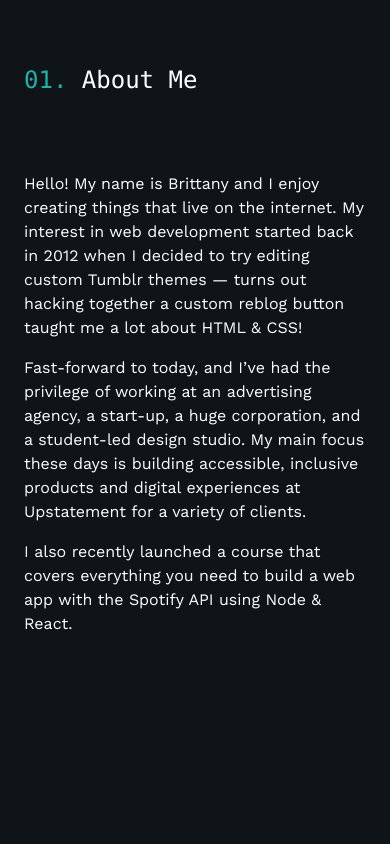
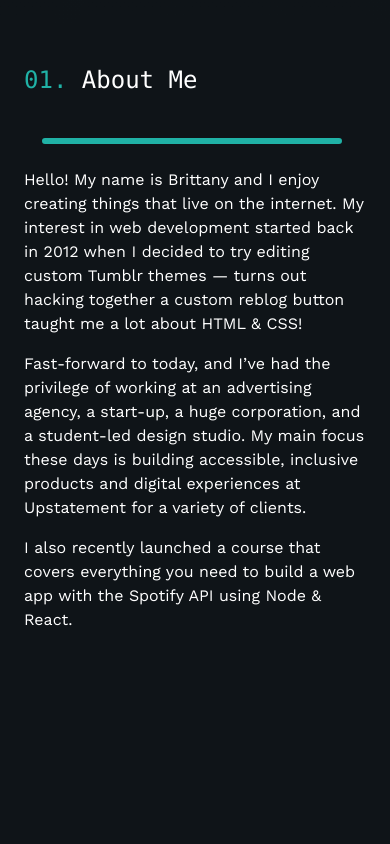
Before and after one commit to danieltroy092/portfolio, a React (Vite) app: page / in a window 390 px wide. Shown: the part 820-1664 px from the top of the page. Built offline with nearby package versions, Linux system fonts and the light colour scheme.

Commit message:
added styling and hover effects on some sections, also started rework for project teasers

```diff
--- a/src/index.css
+++ b/src/index.css
@@ -19,6 +19,7 @@
   --color-muted-foreground: #7a8491;
 
   --radius: 0.75rem;
+  --radius-small: 0.25rem;
 
   --color-highlight: #f5a623;
   --color-surface: #1a2329;
@@ -103,7 +104,6 @@
   }
 
   .profile-image {
-    display: block;
     max-width: 300px;
     max-height: 300px;
     background-size: cover;
@@ -112,6 +112,37 @@
     background-image: url("profile-photo.png");
     background-color: var(--color-primary);
     background-blend-mode: luminosity;
+    border-radius: var(--radius-small);
+    transition: all 250ms ease;
+
+    &:hover {
+      background-blend-mode: normal;
+      transform: translate(-6px, -6px);
+    }
+  }
+
+  .profile-image--accent {
+    inset: 0;
+    z-index: -2;
+    border: 3px solid var(--color-primary);
+    position: absolute;
+    transform: translate(18px, 18px);
+    max-width: 300px;
+    max-height: 300px;
+    border-radius: var(--radius-small);
+    transition: all 250ms ease;
+  }
+
+  .profile-image:hover + .profile-image--accent {
+    transform: translate(22px, 22px);
+  }
+
+  .project-image {
+    grid-area: 1/1/-1/8;
+  }
+
+  .project-content {
+    grid-area: 1/7/-1/-1;
   }
 }
 
--- a/src/sections/About.jsx
+++ b/src/sections/About.jsx
@@ -1,6 +1,6 @@
 export const About = () => {
   return (
-    <section className="profile-content relative container 2xl:w-1/2 m-auto px-6 py-4">
+    <section className="profile-content relative container 2xl:w-3/5 m-auto px-6 py-4">
       <h2 class="py-6 text-2xl font-mono">
         <span>
           <a id="about" className="text-primary">
@@ -9,9 +9,9 @@ export const About = () => {
         </span>{" "}
         About Me
       </h2>
-      <div className="profile-text flex flex-col-reverse xl:flex-row gap-5 container">
+      <div className="profile-text flex flex-col-reverse xl:flex-row gap-12 container">
         <div className="xl:w-1/2">
-          <p className="mt-8">
+          <p>
             Hello! My name is Brittany and I enjoy creating things that live on
             the internet. My interest in web development started back in 2012
             when I decided to try editing custom Tumblr themes — turns out
@@ -32,8 +32,9 @@ export const About = () => {
             build a web app with the Spotify API using Node & React.
           </p>
         </div>
-        <div className="profile-image--outer relative xl:w-1/2 overflow-hidden">
-          <span className="profile-image size-full"></span>
+        <div className="relative xl:w-1/2 ">
+          <span className="profile-image block relative size-full"></span>
+          <span className="profile-image--accent"></span>
         </div>
       </div>
     </section>
--- a/src/sections/Contact.jsx
+++ b/src/sections/Contact.jsx
@@ -117,7 +117,7 @@ export const Contact = () => {
           </p>
         </div>
 
-        <div className="grid lg:grid-cols-2 gap-12 max-w-5xl mx-auto">
+        <div className="grid lg:grid-cols-2 gap-12 max-w-6xl mx-auto">
           <div className="glass p-8 rounded-3xl border border-primary/30">
             <form className="form space-y-6" onSubmit={handleSubmit}>
               <div className="form-group">
--- a/src/sections/Experience.jsx
+++ b/src/sections/Experience.jsx
@@ -14,7 +14,7 @@ const expData = [
 
 export const Experience = () => {
   return (
-    <section className="about-content container relative lg:w-4/5 2xl:w-1/2 m-auto px-4 py-4 mt-48">
+    <section className="about-content container relative lg:w-4/5 2xl:w-3/5 m-auto px-4 py-4 mt-48">
       <h2 class="text-2xl">
         <span className="font-mono text-primary">
           {" "}
--- a/src/sections/Hero.jsx
+++ b/src/sections/Hero.jsx
@@ -28,7 +28,7 @@ export const Hero = () => {
       </div>
 
       {/** Content */}
-      <div className="hero-content relative container m-auto px-6 py-6 2xl:w-1/2">
+      <div className="hero-content relative container m-auto px-6 py-6 2xl:w-3/5">
         <h1 className="text-primary text-xl font-mono">Hi, my name is</h1>
         <h2 className="text-6xl mt-6 font-semibold">Daniel Troy Ong</h2>
         <p className="text-6xl mt-6 font-semibold">
--- a/src/sections/Projects.jsx
+++ b/src/sections/Projects.jsx
@@ -29,9 +29,11 @@ const projectsData = [
   },
 ];
 
+// skills-content relative container md:w-4/5 2xl:w-2/5 m-auto px-6 py-4 mt-48
+
 export const Projects = () => {
   return (
-    <section className="skills-content relative container md:w-4/5 2xl:w-2/5 m-auto px-6 py-4 mt-48">
+    <section className="skills-content relative container 2xl:w-1/2 m-auto px-6 py-4 mt-48">
       <h2 class="text-2xl">
         <span className="font-mono text-primary">
           {" "}
@@ -43,29 +45,27 @@ export const Projects = () => {
       <ul className="project-list">
         {projectsData.map((project) => (
           <li className="project-item mt-12" key={project.id}>
-            <article
-              className={`project-teaser sm:flex gap-5 ${project.id % 2 == 0 ? "flex-row-reverse" : ""}`}
-            >
+            <article className="project-teaser grid grid-cols-12 text-right">
               <a
-                className="block sm:w-1/2"
+                className="project-image block relative"
                 href={project.url}
                 target="_blank"
                 tabIndex={-1}
               >
-                <img
-                  className="project-image"
-                  src={project.image}
-                  alt={project.name}
-                />
+                <img src={project.image} alt={project.name} />
               </a>
-              <div className="project-content mt-5 sm:w-1/2 sm:mt-0">
+              <div className="project-content relative">
                 <span class="font-mono text-primary text-xs">
                   Featured Project
                 </span>
                 <a href={project.url} target="_blank">
-                  <h3 class="mt-2 text-2xl">{project.name}</h3>
+                  <h3 class="mt-2 text-2xl hover:text-primary">
+                    {project.name}
+                  </h3>
                 </a>
-                <p className="mt-4">{project.text}</p>
+                <p className="block mt-4 p-4 leading-loose bg-(--color-primary)">
+                  {project.text}
+                </p>
               </div>
             </article>
           </li>
--- a/src/sections/Skills.jsx
+++ b/src/sections/Skills.jsx
@@ -90,7 +90,7 @@ const tools = SkillsData.filter(
 
 export const Skills = () => {
   return (
-    <section className="skills-content relative container md:w-4/5 2xl:w-2/5 m-auto px-6 py-4 mt-48">
+    <section className="skills-content relative container md:w-4/5 2xl:w-1/2 m-auto px-6 py-4 mt-48">
       <h2 class="text-2xl">
         <span className="font-mono text-primary">
           {" "}
```
